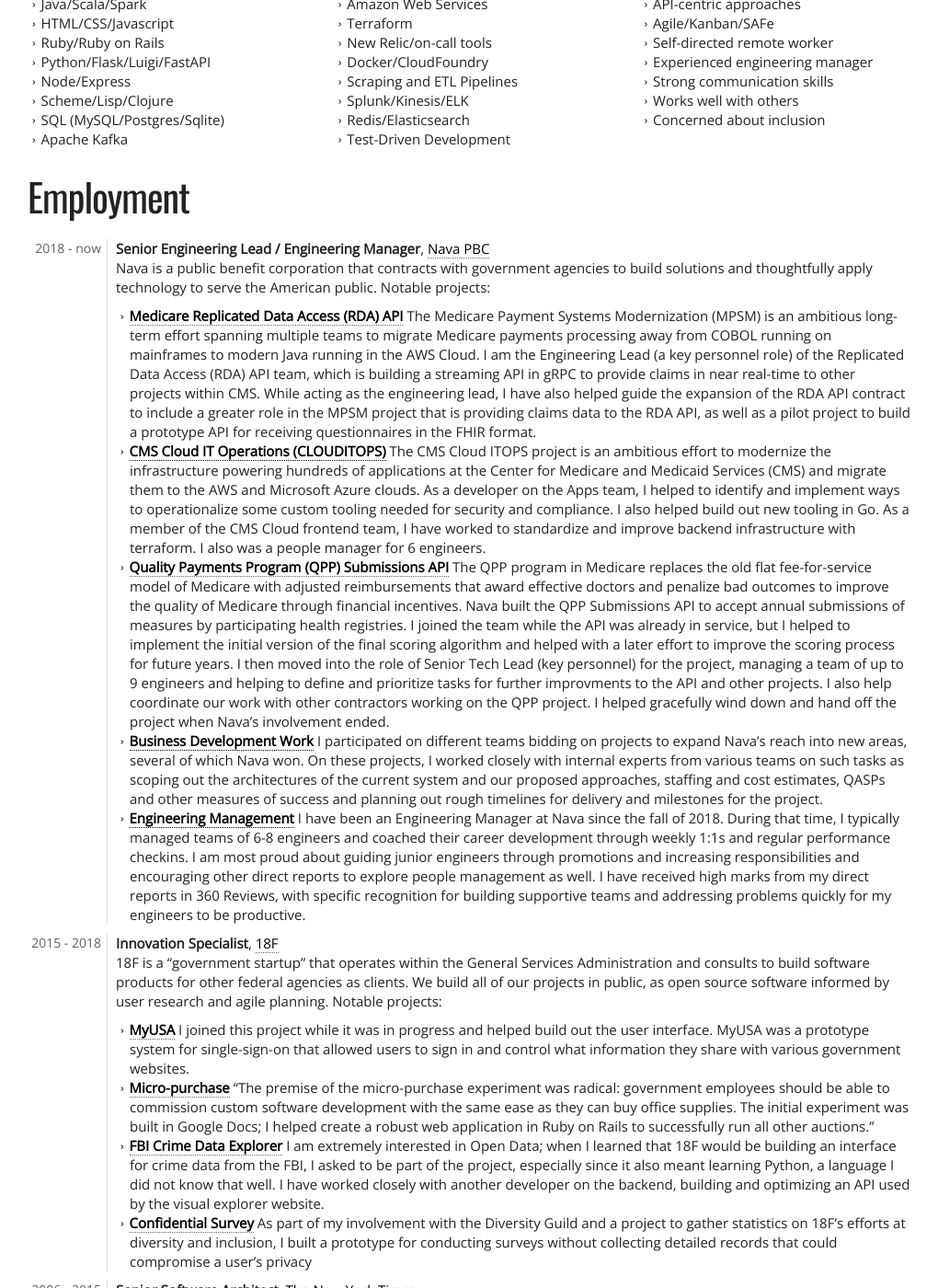
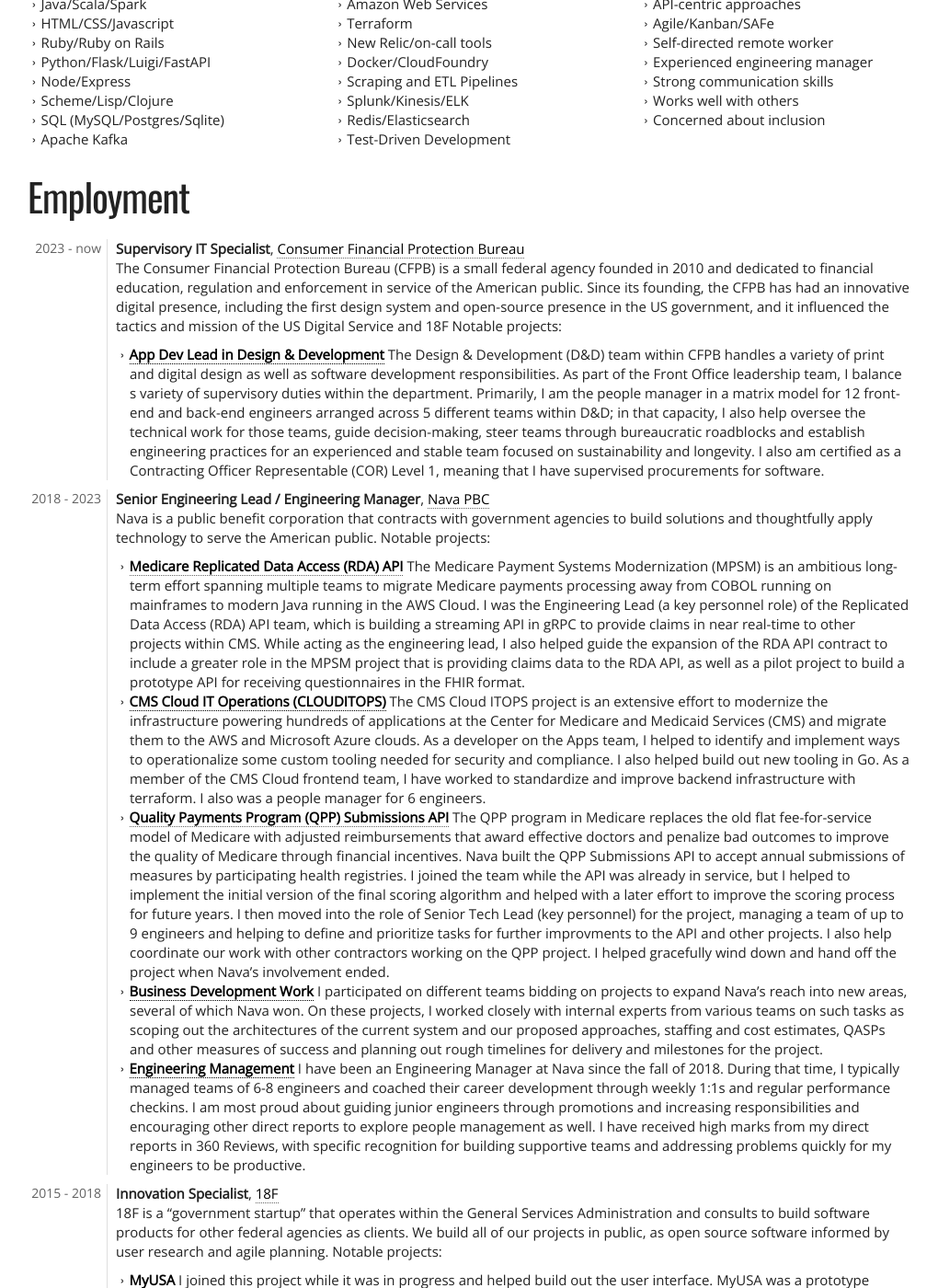
Before and after one commit to harrisj/harrisj.github.io, a Jekyll site: the page built from index.html, in a window 1280 px wide and 1400 px high, scrolled down 518 px. Shown: the whole window at 92% size, without its empty margins (130-1150 px from the left). Built offline with Jekyll 4.4.1, drawn with Linux system fonts in a browser that asks for light colours; nearby versions of some CDN libraries; some of the changed text lies outside the part shown.

Commit message:
Added some content for CFPB

```diff
--- a/_data/cv.yml
+++ b/_data/cv.yml
@@ -5,7 +5,7 @@
   site: http://harrisj.github.io
   city: Takoma Park, MD
   accounts:
-    twitter: harrisj
+    bluesky: harrisj.bsky.social
     github: harrisj
     linkedin: jacob-harris-4157961
     keybase: harrisj
@@ -18,11 +18,33 @@
   but I am also an experienced and ruthlessly efficient remote worker accustomed
   to working with distributed teams.
 career:
+  - company: Consumer Financial Protection Bureau
+    link: http://consumerfinance.gov/
+    title: Supervisory IT Specialist
+    start: 2023
+    end: now
+    description: >-
+      The Consumer Financial Protection Bureau (CFPB) is a small federal agency founded in 2010 and dedicated to financial education, regulation and enforcement in service of the American public. Since its founding, the CFPB has had an innovative digital presence, including the first design system and open-source presence in the US government, and it influenced the tactics and mission of the US Digital Service and 18F
+    projects:
+      - title: App Dev Lead in Design & Development
+        description: >-
+          The Design & Development (D&D) team within CFPB handles a variety of
+          print and digital design as well as software development
+          responsibilities. As part of the Front Office leadership team, I
+          balance s variety of supervisory duties within the department.
+          Primarily, I am the people manager in a matrix model for 12 front-end
+          and back-end engineers arranged across 5 different teams within D&D;
+          in that capacity, I also help oversee the technical work for those
+          teams, guide decision-making, steer teams through bureaucratic
+          roadblocks and establish engineering practices for an experienced and
+          stable team focused on sustainability and longevity. I also am
+          certified as a Contracting Officer Representable (COR) Level 1,
+          meaning that I have supervised procurements for software.
   - company: Nava PBC
     link: https://www.navapbc.com/
     title: Senior Engineering Lead / Engineering Manager
     start: 2018
-    end: now
+    end: 2023
     description: >
       Nava is a public benefit corporation that contracts with
       government agencies to build solutions and thoughtfully apply
@@ -34,17 +56,17 @@
           The Medicare Payment Systems Modernization (MPSM) is an ambitious
           long-term effort spanning multiple teams to migrate Medicare payments
           processing away from COBOL running on mainframes to modern Java
-          running in the AWS Cloud. I am the Engineering Lead (a key personnel
+          running in the AWS Cloud. I was the Engineering Lead (a key personnel
           role) of the Replicated Data Access (RDA) API team, which is building
           a streaming API in gRPC to provide claims in near real-time to other
-          projects within CMS. While acting as the engineering lead, I have also
+          projects within CMS. While acting as the engineering lead, I also
           helped guide the expansion of the RDA API contract to include a
           greater role in the MPSM project that is providing claims data to the
           RDA API, as well as a pilot project to build a prototype API for
           receiving questionnaires in the FHIR format.
       - title: CMS Cloud IT Operations (CLOUDITOPS)
         description: >-
-          The CMS Cloud ITOPS project is an ambitious effort to modernize the
+          The CMS Cloud ITOPS project is an extensive effort to modernize the
           infrastructure powering hundreds of applications at the Center for
           Medicare and Medicaid Services (CMS) and migrate them to the AWS and
           Microsoft Azure clouds. As a developer on the Apps team, I helped to
@@ -177,6 +199,22 @@
           the people and places within. I also contributed
           research and pitched a graphic to accompany a story on the
           deaths in Baghdad.
+      - title: PUFFY
+        link: https://lens.blogs.nytimes.com/2010/05/02/readers-13/
+        description: >-
+          I helped create a new site for readers to upload photos from the 2009
+          inauguration of President Obama. This became the basis of a
+          general-purpose tool named PUFFY (for Photo Upload Form For You) that
+          allowed editors to moderate reader-submitted photos in 30+ projects.
+          This included Moment in Time, where more than 10,000 readers submitted
+          geotagged photos taken at the same time.
+      - title: Open Source
+        link: https://open.nytimes.com/
+        description: >-
+          As part of NYT Digital, I spearheaded new open-source initiatives at
+          the NYT and improved outreach for people to use public APIs from the
+          New York Times. I also helped to create the open.blogs.nytimes.com
+          site for engineers to blog about their work at the Times.
       - title: "@nytimes Twitter Account"
         link: https://twitter.com/nytimes
         description: >
--- a/_includes/header.html
+++ b/_includes/header.html
@@ -16,7 +16,7 @@
     <section class="five columns no-print">
     <ul>
       <li><a href="https://github.com/{{ site.data.cv.personal.accounts.github }}">github/{{ site.data.cv.personal.accounts.github }}</a></li>
-      <li><a href="https://twitter.com/{{ site.data.cv.personal.accounts.twitter }}">twitter/{{ site.data.cv.personal.accounts.twitter }}</a></li>
+      <li><a href="https://bsky.app/profile/{{ site.data.cv.personal.accounts.bluesky }}">bluesky/{{ site.data.cv.personal.accounts.bluesky }}</a></li>
       <li><a href="https://www.linkedin.com/in/{{ site.data.cv.personal.accounts.linkedin }}">linkedin/{{ site.data.cv.personal.accounts.linkedin }}</a></li>
       <li><a href="https://keybase.io/{{ site.data.cv.personal.accounts.keybase }}">keybase/{{ site.data.cv.personal.accounts.keybase }}</a></li>
     </ul>
--- a/_layouts/layout.html
+++ b/_layouts/layout.html
@@ -4,7 +4,7 @@
     <meta charset="utf-8">
     <title>{{ site.data.personal.name }}</title>
     <meta name="description" content="{{ site.data.personal.name }}'s Résumé">
-    <meta name="author" content="{{ site.data.personal.name }} @{{ site.data.personal.accounts.twitter }}">
+    <meta name="author" content="{{ site.data.personal.name }}">
 
     <meta name="viewport" content="width=device-width, initial-scale=1, maximum-scale=1">
 
```
Also changed, not shown: Gemfile.lock.
